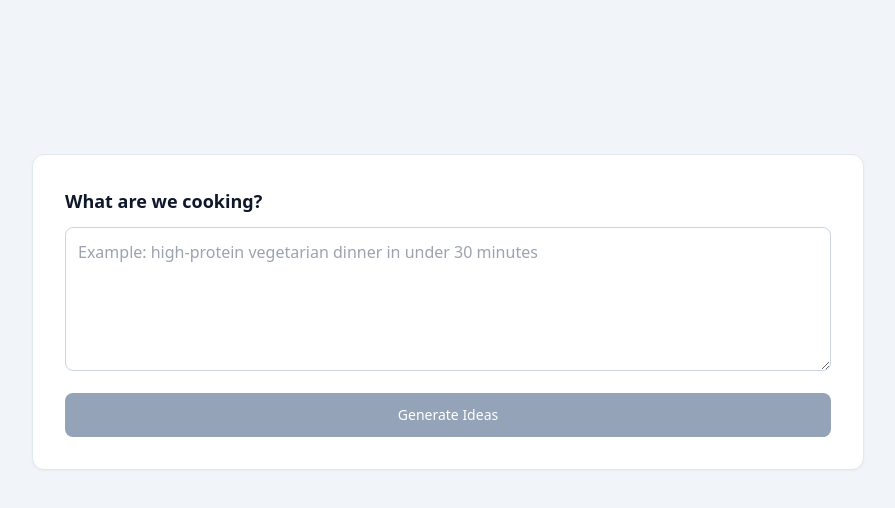
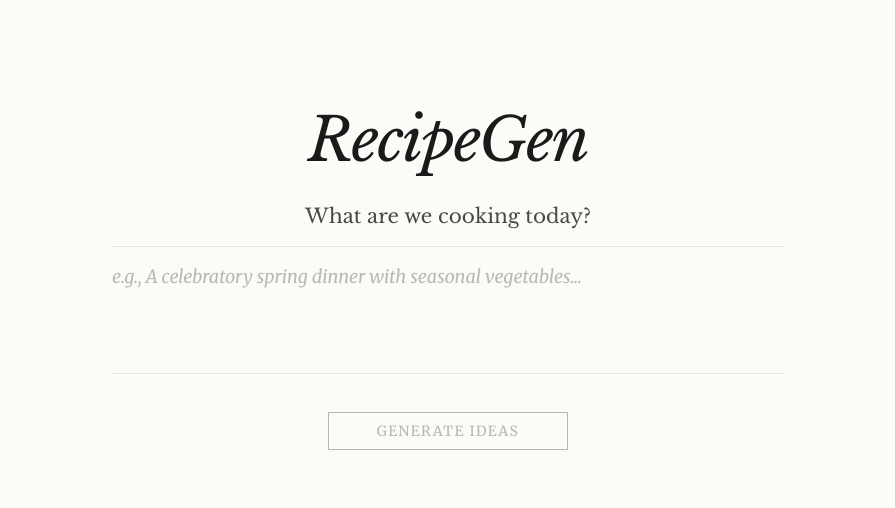
Before and after one commit to davpan/RecipeGen, a React (Vite) app: page / in a window 1280 px wide. Shown: the top 508 px of the page, without its empty margins (192-1087 px from the left). Built offline with nearby package versions, Linux system fonts and the light colour scheme; the HTML template or start-up script is replaced by a standard one.

Commit message:
Visual refresh

```diff
--- a/index.html
+++ b/index.html
@@ -1,12 +1,20 @@
 <!doctype html>
 <html lang="en">
+
 <head>
   <meta charset="UTF-8" />
   <meta name="viewport" content="width=device-width, initial-scale=1.0" />
   <title>RecipeGen</title>
+  <link rel="preconnect" href="https://fonts.googleapis.com">
+  <link rel="preconnect" href="https://fonts.gstatic.com" crossorigin>
+  <link
+    href="https://fonts.googleapis.com/css2?family=Libre+Baskerville:ital,wght@0,400;0,700;1,400&family=Merriweather:ital,wght@0,300;0,400;0,700;0,900;1,300;1,400;1,700;1,900&display=swap"
+    rel="stylesheet">
 </head>
+
 <body class="bg-slate-100">
   <div id="root"></div>
   <script type="module" src="/src/main.tsx"></script>
 </body>
+
 </html>
--- a/src/App.tsx
+++ b/src/App.tsx
@@ -22,7 +22,7 @@ function App() {
   } = useRecipeFlow()
 
   return (
-    <main className="mx-auto h-dvh w-full max-w-4xl overflow-hidden p-4 sm:p-8">
+    <main className="mx-auto h-dvh w-full overflow-hidden bg-parchment-100">
       {screen === 'home' && (
         <Home
           prompt={prompt}
--- a/src/components/RecipeCard.tsx
+++ b/src/components/RecipeCard.tsx
@@ -10,24 +10,24 @@ function RecipeCard({ idea, onSelect }: RecipeCardProps) {
     <button
       type="button"
       onClick={() => onSelect(idea)}
-      className="rounded-xl border border-slate-200 bg-white p-5 text-left shadow-sm transition hover:border-slate-400"
+      className="card-print text-left"
     >
-      <h2 className="text-lg font-semibold text-slate-900">{idea.title}</h2>
-      <p className="mt-2 text-sm text-slate-600">{idea.description}</p>
-      <dl className="mt-4 grid grid-cols-3 gap-2 text-xs text-slate-700">
-        <div>
-          <dt className="text-slate-500">Prep</dt>
-          <dd>{idea.prepTime}</dd>
+      <h2 className="font-display text-xl text-charcoal italic">{idea.title}</h2>
+      <p className="mt-3 font-serif text-sm leading-relaxed text-charcoal/70">{idea.description}</p>
+      <div className="mt-6 flex gap-6 font-sans text-[10px] uppercase tracking-widest text-charcoal/50">
+        <div className="flex gap-2">
+          <span className="font-bold">Prep</span>
+          <span>{idea.prepTime}</span>
         </div>
-        <div>
-          <dt className="text-slate-500">Cook</dt>
-          <dd>{idea.cookTime}</dd>
+        <div className="flex gap-2">
+          <span className="font-bold">Cook</span>
+          <span>{idea.cookTime}</span>
         </div>
-        <div>
-          <dt className="text-slate-500">Difficulty</dt>
-          <dd>{idea.difficulty}</dd>
+        <div className="flex gap-2">
+          <span className="font-bold">Level</span>
+          <span>{idea.difficulty}</span>
         </div>
-      </dl>
+      </div>
     </button>
   )
 }
--- a/src/index.css
+++ b/src/index.css
@@ -10,7 +10,27 @@ body {
 }
 
 body {
-  @apply m-0 bg-slate-100 text-slate-900;
+  @apply m-0 bg-parchment-100 text-charcoal font-serif antialiased;
+}
+
+@layer components {
+  .btn-print {
+    @apply rounded-none border border-charcoal bg-transparent px-4 py-2;
+    @apply text-sm font-medium uppercase tracking-widest text-charcoal transition-all;
+    @apply hover:bg-charcoal hover:text-parchment-100 disabled:opacity-30;
+  }
+
+  .input-print {
+    @apply rounded-none border-b bg-transparent p-2 text-base outline-none transition-colors;
+    border-color: rgba(26, 26, 26, 0.2);
+    @apply focus:border-charcoal;
+  }
+
+  .card-print {
+    @apply border bg-white p-6 shadow-none transition-all;
+    border-color: rgba(26, 26, 26, 0.1);
+    @apply hover:border-charcoal;
+  }
 }
 
 * {
--- a/src/views/Home.tsx
+++ b/src/views/Home.tsx
@@ -10,30 +10,42 @@ type HomeProps = {
 
 function Home({ prompt, loading, error, onPromptChange, onSubmit }: HomeProps) {
   return (
-    <section className="flex min-h-[70vh] items-center justify-center">
-      <form
-        onSubmit={onSubmit}
-        className="w-full rounded-xl border border-slate-200 bg-white p-6 shadow-sm sm:p-8"
+    <section className="flex min-h-[70vh] flex-col items-center justify-center px-4">
+      <div className="w-full max-w-2xl text-center">
+        <h1 className="mb-8 font-display text-4xl lg:text-6xl text-charcoal italic tracking-tight">
+          RecipeGen
+        </h1>
+        <form onSubmit={onSubmit} className="space-y-8">
+          <div className="relative">
+            <label
+              htmlFor="prompt"
+              className="mb-4 block font-display text-xl text-charcoal/80"
             >
-        <label htmlFor="prompt" className="mb-3 block text-lg font-semibold text-slate-900">
-          What are we cooking?
+              What are we cooking today?
             </label>
             <textarea
               id="prompt"
+              var-variant="print"
               value={prompt}
               onChange={(event) => onPromptChange(event.target.value)}
-          placeholder="Example: high-protein vegetarian dinner in under 30 minutes"
-          className="min-h-36 w-full resize-y rounded-lg border border-slate-300 p-3 text-base outline-none transition focus:border-slate-500"
+              placeholder="e.g., A celebratory spring dinner with seasonal vegetables..."
+              className="min-h-32 w-full resize-none bg-transparent border-t border-b border-charcoal/10 py-4 text-lg font-serif italic text-charcoal outline-none transition-colors focus:border-charcoal/40 placeholder:text-charcoal/30"
             />
+          </div>
           <button
             type="submit"
             disabled={loading || !prompt.trim()}
-          className="mt-4 w-full rounded-lg bg-slate-900 px-4 py-3 text-sm font-medium text-white transition hover:bg-slate-800 disabled:cursor-not-allowed disabled:bg-slate-400"
+            className="btn-print w-auto mx-auto px-12"
           >
-          {loading ? 'Generating recipe ideas...' : 'Generate Ideas'}
+            {loading ? 'Consulting the archives...' : 'Generate Ideas'}
           </button>
-        {error && <p className="mt-3 text-sm text-red-600">{error}</p>}
+          {error && (
+            <p className="mt-4 font-sans text-sm tracking-wide text-red-800 uppercase italic">
+              {error}
+            </p>
+          )}
         </form>
+      </div>
     </section>
   )
 }
--- a/src/views/RecipeIdeas.tsx
+++ b/src/views/RecipeIdeas.tsx
@@ -21,26 +21,34 @@ function RecipeIdeas({
   onSelectIdea,
 }: RecipeIdeasProps) {
   return (
-    <section>
-      <header className="mb-6 grid grid-cols-[auto,1fr,auto] items-center gap-3">
+    <section className="max-w-4xl mx-auto py-8">
+      <header className="mb-12 flex flex-col items-center gap-6 border-b border-charcoal/10 pb-8">
+        <h1 className="font-display text-3xl text-charcoal italic text-center">
+          {submittedPrompt}
+        </h1>
+        <div className="flex gap-4">
           <button
             type="button"
             onClick={onEditPrompt}
-          className="rounded-lg border border-slate-300 bg-white px-3 py-2 text-sm text-slate-700"
+            className="btn-print"
           >
-          Back
+            Refine Search
           </button>
-        <h1 className="text-center text-xl font-semibold text-slate-900">{submittedPrompt}</h1>
           <button
             type="button"
             onClick={onGenerateNew}
             disabled={loading}
-          className="rounded-lg bg-slate-900 px-3 py-2 text-sm text-white transition hover:bg-slate-800 disabled:cursor-not-allowed disabled:bg-slate-400"
+            className="btn-print"
           >
-          {loading ? 'Generating...' : 'Refresh'}
+            {loading ? 'Searching...' : 'More Ideas'}
           </button>
+        </div>
       </header>
-      {error && <p className="mb-4 text-sm text-red-600">{error}</p>}
+      {error && (
+        <p className="mb-8 font-sans text-sm uppercase tracking-widest text-red-800 italic text-center">
+          {error}
+        </p>
+      )}
       {loading && ideas.length === 0 ? (
         <div className="rounded-xl border border-slate-200 bg-white p-6 text-sm text-slate-600">
           Generating recipe ideas...
--- a/tailwind.config.js
+++ b/tailwind.config.js
@@ -2,7 +2,27 @@
 export default {
   content: ['./index.html', './src/**/*.{ts,tsx}'],
   theme: {
-    extend: {},
+    extend: {
+      colors: {
+        parchment: {
+          50: '#fdfcfb',
+          100: '#fdfbf7',
+          200: '#f9f5ed',
+          300: '#f4ecd9',
+        },
+        charcoal: {
+          DEFAULT: '#1a1a1a',
+        },
+      },
+      borderColor: {
+        charcoal: '#1a1a1a',
+      },
+      fontFamily: {
+        serif: ['Merriweather', 'serif'],
+        display: ['"Libre Baskerville"', 'serif'],
+        sans: ['Inter', 'ui-sans-serif', 'system-ui', 'sans-serif'],
+      },
+    },
   },
   plugins: [],
 }
--- a/vite.config.ts
+++ b/vite.config.ts
@@ -3,4 +3,12 @@ import react from '@vitejs/plugin-react'
 
 export default defineConfig({
   plugins: [react()],
+  server: {
+    proxy: {
+      '/api': {
+        target: 'http://127.0.0.1:8888',
+        changeOrigin: true,
+      },
+    },
+  },
 })
```
Also changed, not shown: src/views/CookingGuide.tsx (+51 -36 lines). Lines whose indentation alone changed are shown as unchanged.
